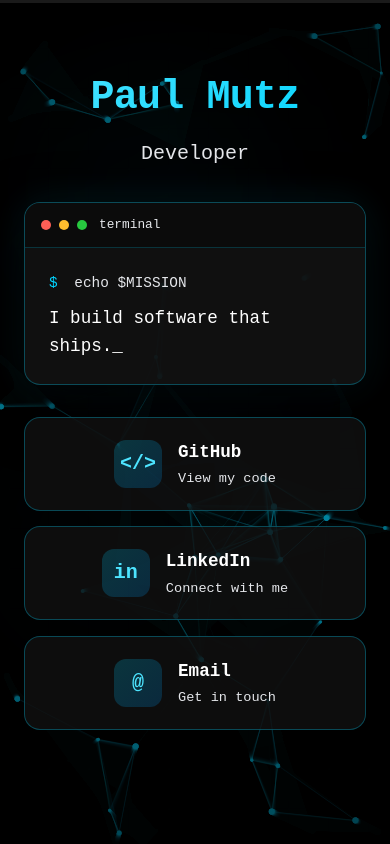
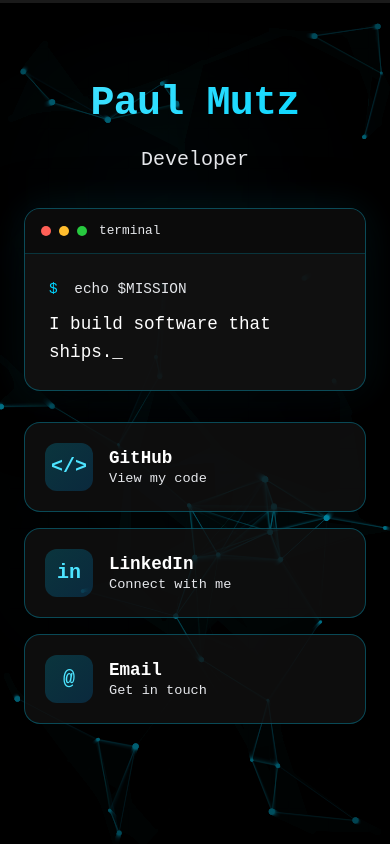
Before and after one commit to itsluap/paulmutz.dev, a Next.js app: page / in a window 390 px wide. Shown: the top 844 px of the page. Built offline with nearby package versions, Linux system fonts and the light colour scheme; a web font is replaced by a local one.

Commit message:
Fix syntax error and improve hero section button alignment on mobile

```diff
--- a/components/MobilePortfolio.module.css
+++ b/components/MobilePortfolio.module.css
@@ -188,6 +188,7 @@
 .linkCard {
   display: flex;
   align-items: center;
+  justify-content: flex-start;
   gap: 1rem;
   padding: 1.25rem;
   background: rgba(17, 17, 17, 0.8);
@@ -233,16 +234,25 @@
   flex-shrink: 0;
 }
 
+.linkCard > div {
+  display: flex;
+  flex-direction: column;
+  align-items: flex-start;
+  justify-content: center;
+}
+
 .linkTitle {
   font-size: 1.1rem;
   font-weight: 600;
   color: var(--color-text);
   margin-bottom: 0.125rem;
+  line-height: 1.2;
 }
 
 .linkDesc {
   font-size: 0.85rem;
   color: var(--color-text-secondary);
+  line-height: 1.2;
 }
 
 /* Section Header */
```
Also changed, not shown: components/MobileBackground.tsx (indentation only).
